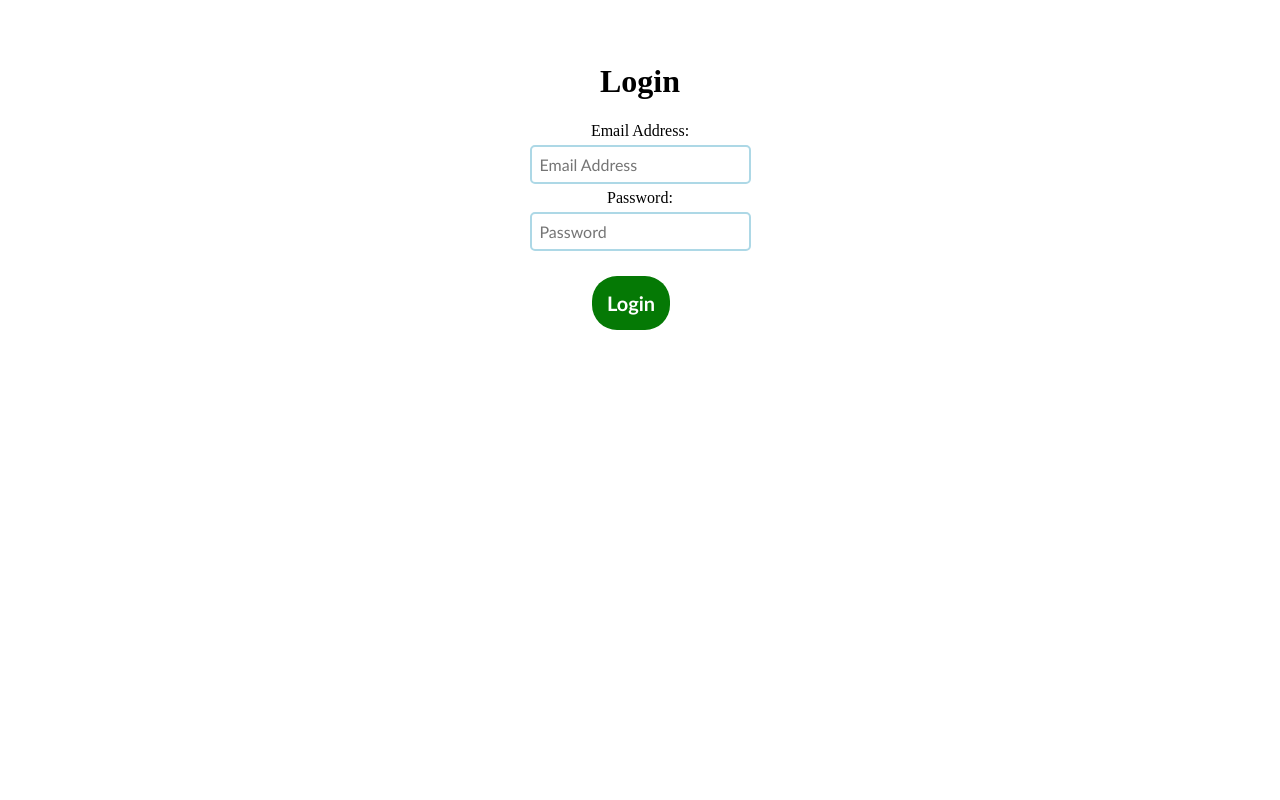
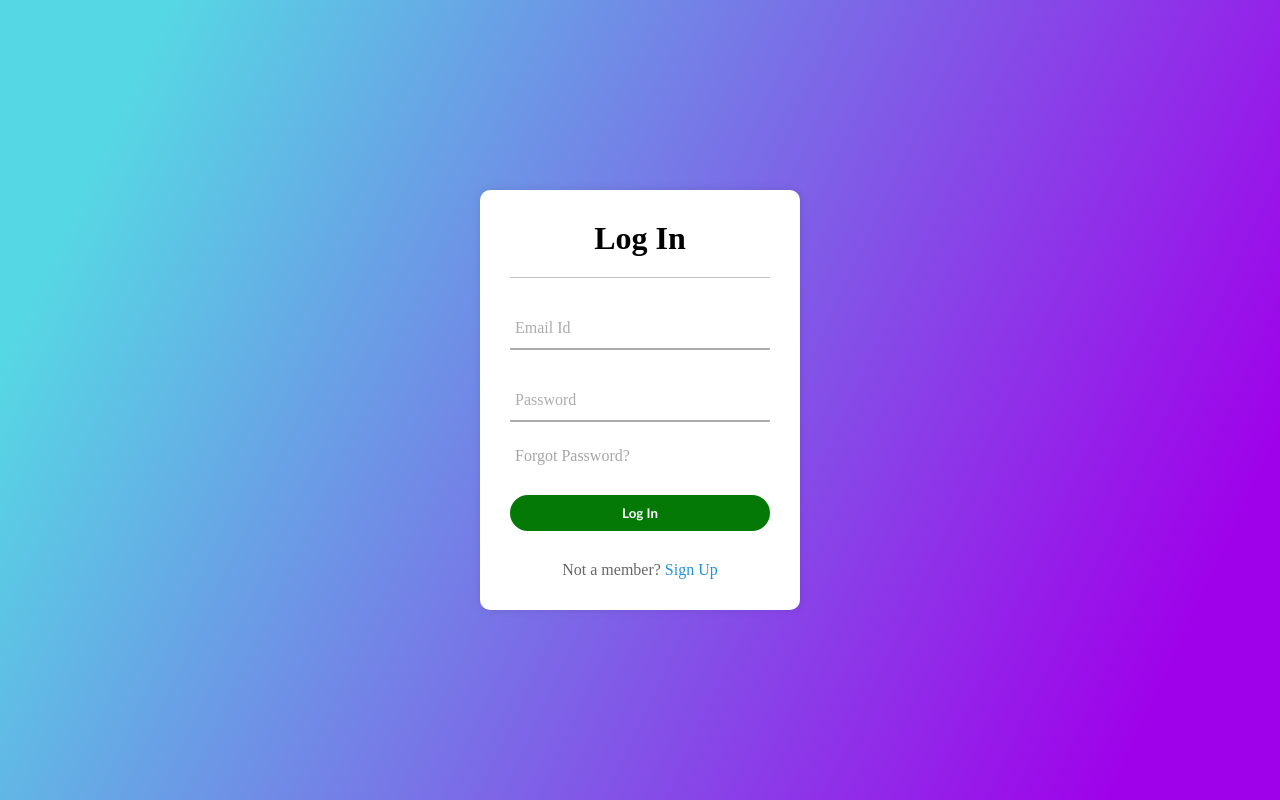
Before and after one commit to abhik7872/Career-Guidance-Website, a plain HTML site: page Login Page/index.html in a window 1280 px wide. Drawn offline with Linux system fonts and the light colour scheme.

Commit message:
Login page done

```diff
--- a/Landing Page/style.css
+++ b/Landing Page/style.css
@@ -7,11 +7,12 @@
     padding: 0px;
 }
 
-/* body {
-    background-image: url(/images/Education.jpeg);
-    background-size: cover;
-    background-attachment: fixed;
-} */
+body{
+    height: 100vh;
+    width: 100%;
+    background: linear-gradient(115deg, #56d8e4 10%, #9f01ea 90%);
+    overflow: hidden;
+}
 
 nav {
     display: flex;
--- a/Login Page/index.html
+++ b/Login Page/index.html
@@ -10,28 +10,24 @@
 <body>
     <form>
         <div class="box">
-            <tr>
-                <td class="commonHeader" align="center" colspan="3" class="heading">
-                    <h1>Login</h1>
-                </td>
-            </tr>
-            <tr>
-                <td class="commonLabel" align="right">Email Address:</td>
-                <td>
-                    <input type="text" class="commonInput" placeholder="Email Address" />
-                </td>
-            </tr>
-            <tr>
-                <td align="right" class="commonLabel">Password:</td>
-                <td>
-                    <input type="password" class="commonInput" placeholder="Password" />
-                </td>
-            </tr>
-            <tr>
-                <td colspan="3" align="center" valign="center">
-                    <button type="button" class="buttons button1">Login</button>
-                </td>
-            </tr>
+            <h1>Log In</h1>
+            <form method="post">
+                <div class="txt__field">
+                    <input type="text" required>
+                    <span></span>
+                    <label>Email Id</label>
+                </div>
+                <div class="txt__field">
+                    <input type="password" required>
+                    <span></span>
+                    <label>Password</label>
+                </div>
+                <div class="pass">Forgot Password?</div>
+                <button type="button" class="buttons">Log In</button>
+                <div class="signup__link">
+                    Not a member? <a href="">Sign Up</a>
+                </div>
+            </form>
         </div>
     </form>
 </body>
--- a/Login Page/style.css
+++ b/Login Page/style.css
@@ -1,55 +1,124 @@
-.commonHeader{
-    font-family: Arial;
-    font-size: 22px;
-    font-weight: bolder;
-    text-align: center;
-    margin: 5px;
-    padding: 7px;
-    color: midnightblue;
+* {
+    box-sizing: border-box;
+    margin: 0px;
+    padding: 0px;
 }
 
-.commonLabel{
-    font-family: sans-serif;
-    font-size: 15px;
-    font-weight: bold;
-    text-align: right;
-    margin: 5px;
-    padding: 5px;
-    color: midnightblue;
-}
-
-.commonInput{
-    font-family: calibri;
-    font-size: medium;
-    border-radius: 5px;
-    border: 2px solid lightblue;
-    text-align: left;
-    margin: 5px;
-    padding: 8px;
-}
-
-.error{
-    background-color: #EEDDDD;
+body{
+    height: 100vh;
+    width: 100%;
+    background: linear-gradient(115deg, #56d8e4 10%, #9f01ea 90%);
+    overflow: hidden;
 }
 
 .box{
-    /* box-shadow: 1px 5px 10px rgba(0, 0, 0, 0.5); */
+    width: 320px;
+    height: 420px;
     box-sizing: border-box;
-    margin: 20px, 20px;
-    padding: 34px;
-    justify-content: center;
-    align-items: center;
-    display: flex;
-    flex-direction: column;
+    top: 50%;
+    left: 50%;
+    padding: 30px;
+    position: absolute;
+    transform: translate(-50%, -50%);
+    background: white;
+    border-radius: 10px;
+    box-shadow: 0 0 8px rgba(0,0,0,0.1);
+}
+
+.box h1 {
+    text-align: center;
+    padding: 0 0 20px 0;
+    border-bottom: 1px solid silver;
+}
+
+.box form {
+    margin: 0 40px;
+    padding: 0 40px;
+    box-sizing: border-box;
+}
+
+form .txt__field {
+    position: relative;
+    border-bottom: 2px solid #adadad;
+    margin: 30px 0;
+}
+
+.txt__field input {
+    width: 100%;
+    padding: 0 5px;
+    height: 40px;
+    font-size: 16px;
+    border: none;
+    outline: none;
+    background: none;
+}
+
+.txt__field label {
+    position: absolute;
+    top: 50%;
+    left: 5px;
+    color: #adadad;
+    transform: translateY(-50%);
+    font-size: 16px;
+    pointer-events: none;
+    transition: 0.5s;
+}
+
+.txt__field span::before {
+    content: '';
+    position: absolute;
+    top: 40px;
+    left: 0;
+    width: 0%;
+    height: 2px;
+    background: #2691d9;
+    transition: 0.5s;
+}
+
+.txt__field input:focus ~ label,
+.txt__field input:valid ~ label {
+    top: -5px;
+    color: #2691d9;
+}
+
+.txt__field input:focus ~ span::before,
+.txt__field input:valid ~ span::after {
+    width: 100%;
+}
+
+.pass {
+    margin: -5px 0 20px 5px;
+    color: #a6a6a6;
+    cursor: pointer;
+}
+.pass:hover {
+    text-decoration: underline;
+}
+
+.signup__link {
+    margin: 30px 0;
+    text-align: center;
+    font-size: 16px;
+    color: #666;
+}
+
+.signup__link a {
+    color: #2691d9;
+    text-decoration: none;
+}
+
+.signup__link a:hover {
+    text-decoration: underline;
 }
 
 .buttons {
     font-family: 'Gill Sans', 'Gill Sans MT', Calibri, 'Trebuchet MS', sans-serif;
     font-weight: bold;
-    font-size: 20px;
+    /* font-size: 20px; */
+    width: 100%;
     margin-right: 18px;
-    margin-top: 20px;
-    padding: 15px;
+    margin-top: 10px;
+    padding: 10px;
     border-radius: 25px;
     border: none;
     color: #fff;
```
